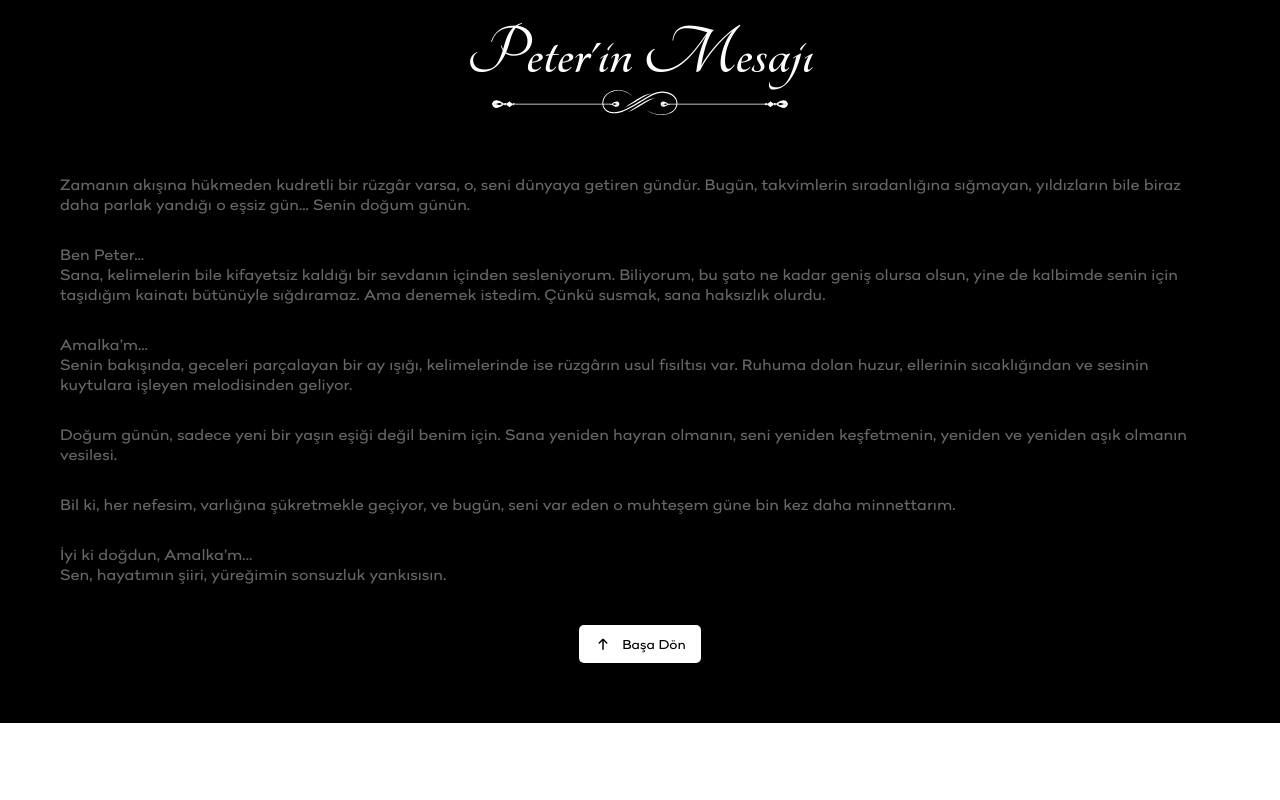
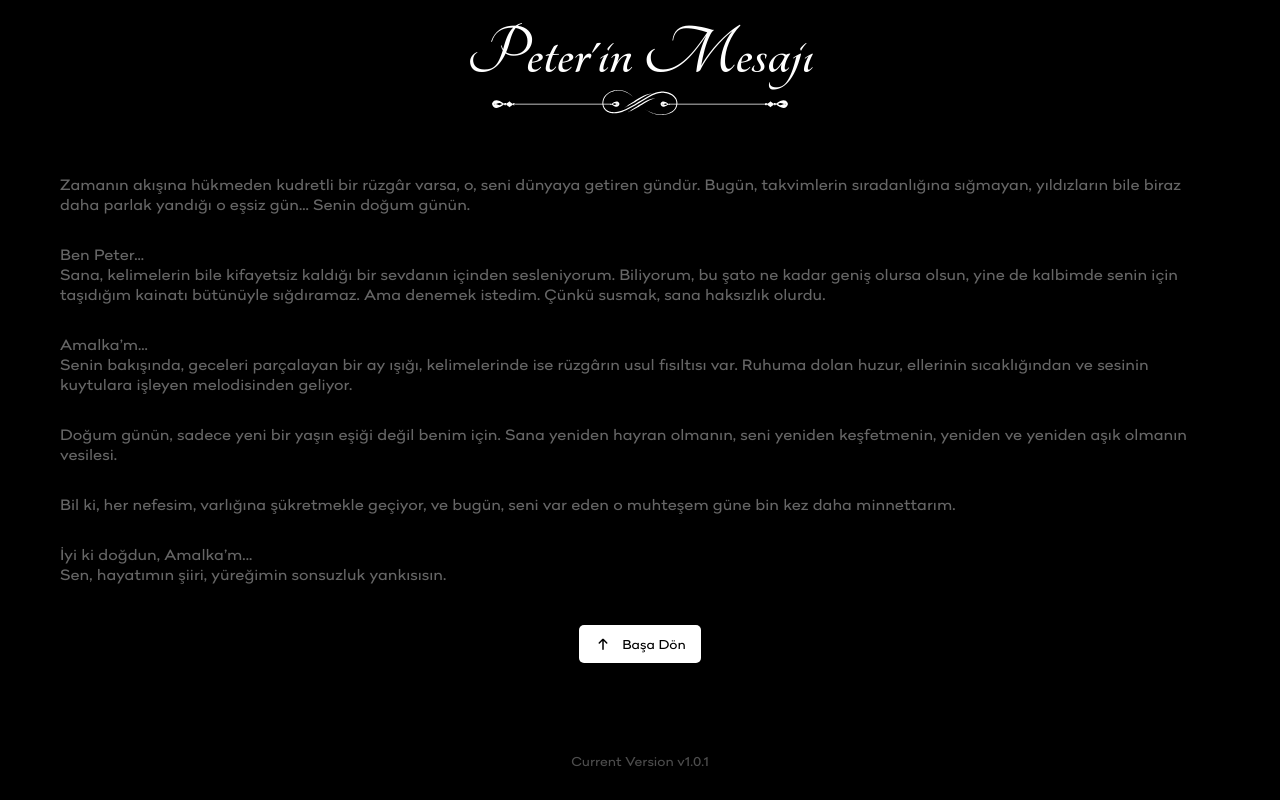
Before and after one commit to zenseiden/amalkanin-ay-satosu, a plain HTML site: page index.html in a window 1280 px wide. Shown: the part 10340-11140 px from the top of the page. Before the commit the page ends 11063 px from the top, so only its background shows below. Drawn offline with Linux system fonts and the light colour scheme.

Commit message:
A version controller has been added..
A version controller has been added to enable verification across mobile and other client devices.

```diff
--- a/assets/css/main.scss
+++ b/assets/css/main.scss
@@ -1292,6 +1292,16 @@ a {
     }
 }
 
+/*Version Controller*/
+.version-controller{
+    background-color: #000;
+    padding: 30px;
+    color: rgba($color: #fff, $alpha: 0.3);
+    p{
+        text-align: center;
+    }
+}
+
 /*Offcanvas Mobile*/
 .offcanvas-menu {
     &.mobile {
--- a/index.html
+++ b/index.html
@@ -1268,6 +1268,10 @@
         </div>
     </section>
 
+    <section class="version-controller">
+        <p>Current Version v1.0.1</p>
+    </section>
+
     <script src="assets/js/app-index.js"></script>
 </body>
 
```
Also changed, not shown: assets/css/main.css, 1 other file.
